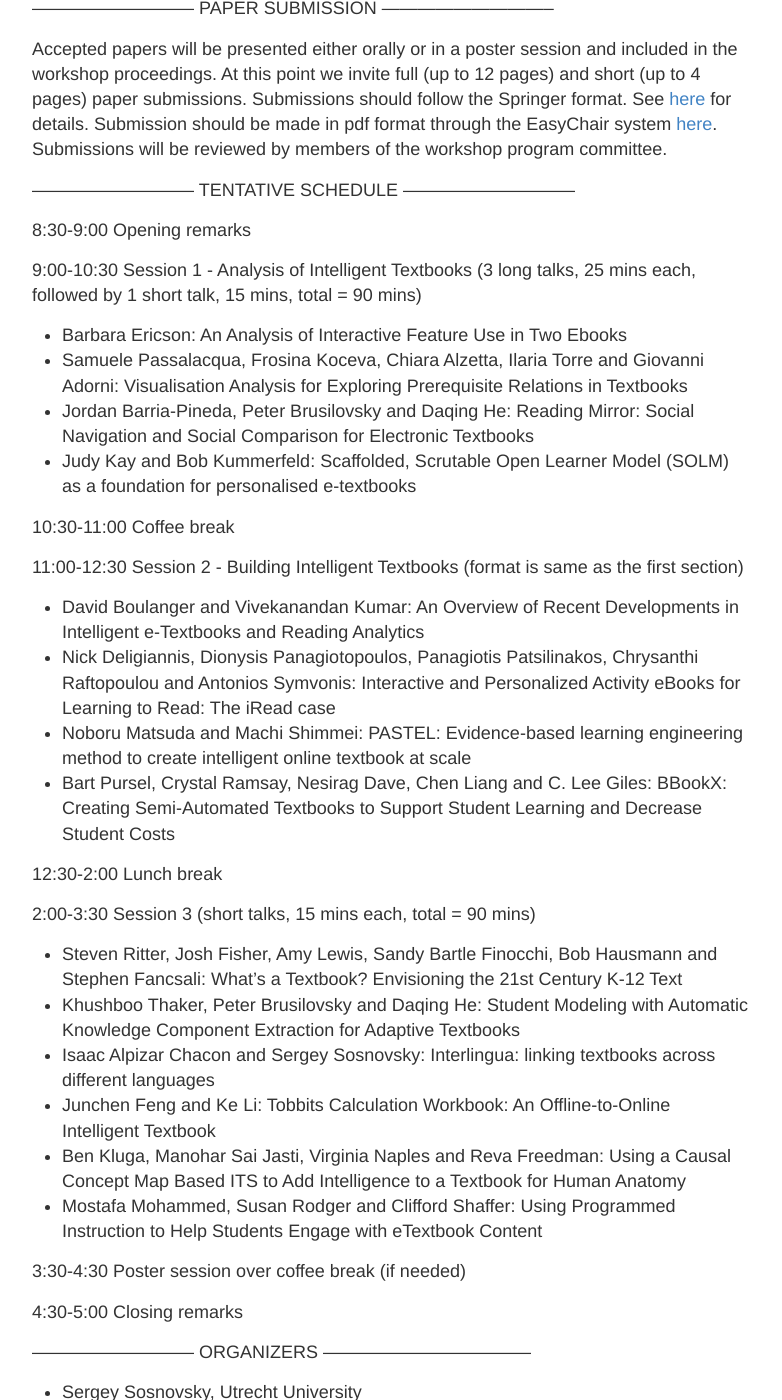
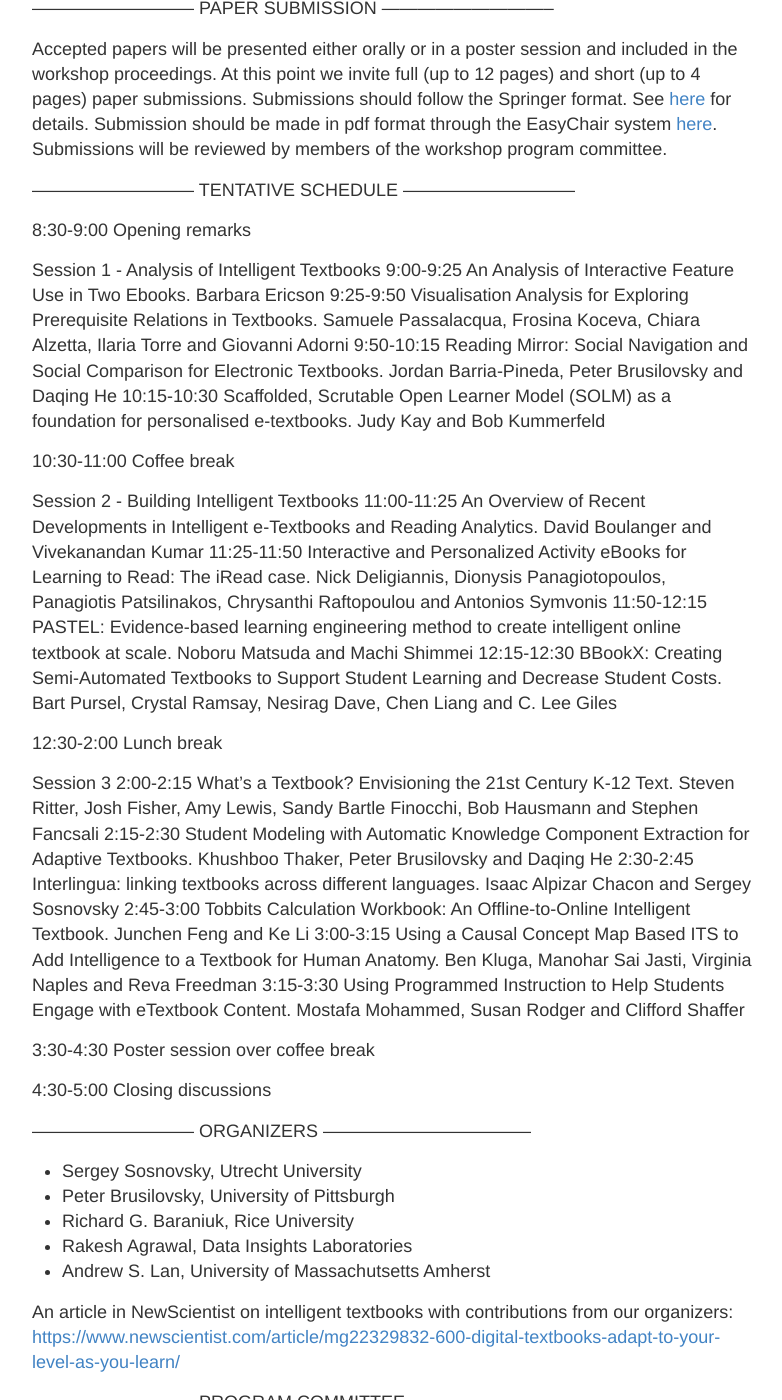
Before and after one commit to ml4ed/ml4ed.github.io, a Jekyll site: the page built from _posts/2019-03-21-2019-AIED-workshop.md, in a window 1280 px wide and 1400 px high, scrolled down 1644 px. Shown: the whole window, without its empty margins (248-1030 px from the left). Built offline with Jekyll 4.4.1, drawn with Linux system fonts in a browser that asks for light colours.

Commit message:
Update 2019-03-21-2019-AIED-workshop.md

```diff
--- a/_posts/2019-03-21-2019-AIED-workshop.md
+++ b/_posts/2019-03-21-2019-AIED-workshop.md
@@ -73,33 +73,33 @@
 
 8:30-9:00 Opening remarks
 
-9:00-10:30 Session 1 - Analysis of Intelligent Textbooks (3 long talks, 25 mins each, followed by 1 short talk, 15 mins, total = 90 mins)
-- Barbara Ericson: 	An Analysis of Interactive Feature Use in Two Ebooks
-- Samuele Passalacqua, Frosina Koceva, Chiara Alzetta, Ilaria Torre and Giovanni Adorni: Visualisation Analysis for Exploring Prerequisite Relations in Textbooks
-- Jordan Barria-Pineda, Peter Brusilovsky and Daqing He: 	Reading Mirror: Social Navigation and Social Comparison for Electronic Textbooks
-- Judy Kay and Bob Kummerfeld: Scaffolded, Scrutable Open Learner Model (SOLM) as a foundation for personalised e-textbooks
+Session 1 - Analysis of Intelligent Textbooks
+9:00-9:25 An Analysis of Interactive Feature Use in Two Ebooks. Barbara Ericson
+9:25-9:50 Visualisation Analysis for Exploring Prerequisite Relations in Textbooks. Samuele Passalacqua, Frosina Koceva, Chiara Alzetta, Ilaria Torre and Giovanni Adorni
+9:50-10:15 Reading Mirror: Social Navigation and Social Comparison for Electronic Textbooks. Jordan Barria-Pineda, Peter Brusilovsky and Daqing He
+10:15-10:30 Scaffolded, Scrutable Open Learner Model (SOLM) as a foundation for personalised e-textbooks. Judy Kay and Bob Kummerfeld
 
 10:30-11:00 Coffee break
 
-11:00-12:30 Session 2 - Building Intelligent Textbooks (format is same as the first section)
-- David Boulanger and Vivekanandan Kumar: 		An Overview of Recent Developments in Intelligent e-Textbooks and Reading Analytics
-- Nick Deligiannis, Dionysis Panagiotopoulos, Panagiotis Patsilinakos, Chrysanthi Raftopoulou and Antonios Symvonis: 	Interactive and Personalized Activity eBooks for Learning to Read: The iRead case
-- Noboru Matsuda and Machi Shimmei: 		PASTEL: Evidence-based learning engineering method to create intelligent online textbook at scale
-- Bart Pursel, Crystal Ramsay, Nesirag Dave, Chen Liang and C. Lee Giles: 		BBookX: Creating Semi-Automated Textbooks to Support Student Learning and Decrease Student Costs
+Session 2 - Building Intelligent Textbooks
+11:00-11:25 An Overview of Recent Developments in Intelligent e-Textbooks and Reading Analytics. David Boulanger and Vivekanandan Kumar
+11:25-11:50 Interactive and Personalized Activity eBooks for Learning to Read: The iRead case. Nick Deligiannis, Dionysis Panagiotopoulos, Panagiotis Patsilinakos, Chrysanthi Raftopoulou and Antonios Symvonis
+11:50-12:15 PASTEL: Evidence-based learning engineering method to create intelligent online textbook at scale. Noboru Matsuda and Machi Shimmei
+12:15-12:30 BBookX: Creating Semi-Automated Textbooks to Support Student Learning and Decrease Student Costs. Bart Pursel, Crystal Ramsay, Nesirag Dave, Chen Liang and C. Lee Giles
 
 12:30-2:00 Lunch break
 
-2:00-3:30 Session 3 (short talks, 15 mins each, total = 90 mins)
-- Steven Ritter, Josh Fisher, Amy Lewis, Sandy Bartle Finocchi, Bob Hausmann and Stephen Fancsali: 		What’s a Textbook? Envisioning the 21st Century K-12 Text
-- Khushboo Thaker, Peter Brusilovsky and Daqing He: 	Student Modeling with Automatic Knowledge Component Extraction for Adaptive Textbooks
-- Isaac Alpizar Chacon and Sergey Sosnovsky:      Interlingua: linking textbooks across different languages
-- Junchen Feng and Ke Li:	Tobbits Calculation Workbook: An Offline-to-Online Intelligent Textbook
-- Ben Kluga, Manohar Sai Jasti, Virginia Naples and Reva Freedman: 	  Using a Causal Concept Map Based ITS to Add Intelligence to a Textbook for Human Anatomy
-- Mostafa Mohammed, Susan Rodger and Clifford Shaffer: 	Using Programmed Instruction to Help Students Engage with eTextbook Content
+Session 3
+2:00-2:15 What’s a Textbook? Envisioning the 21st Century K-12 Text. Steven Ritter, Josh Fisher, Amy Lewis, Sandy Bartle Finocchi, Bob Hausmann and Stephen Fancsali
+2:15-2:30 Student Modeling with Automatic Knowledge Component Extraction for Adaptive Textbooks. Khushboo Thaker, Peter Brusilovsky and Daqing He
+2:30-2:45 Interlingua: linking textbooks across different languages. Isaac Alpizar Chacon and Sergey Sosnovsky
+2:45-3:00 Tobbits Calculation Workbook: An Offline-to-Online Intelligent Textbook. Junchen Feng and Ke Li
+3:00-3:15 Using a Causal Concept Map Based ITS to Add Intelligence to a Textbook for Human Anatomy. Ben Kluga, Manohar Sai Jasti, Virginia Naples and Reva Freedman
+3:15-3:30 Using Programmed Instruction to Help Students Engage with eTextbook Content. Mostafa Mohammed, Susan Rodger and Clifford Shaffer
 
-3:30-4:30 Poster session over coffee break (if needed)
+3:30-4:30 Poster session over coffee break
 
-4:30-5:00 Closing remarks
+4:30-5:00 Closing discussions
 
 <!--- -------------------------- ACCEPTED SUBMISSIONS -------------------------
 
```
